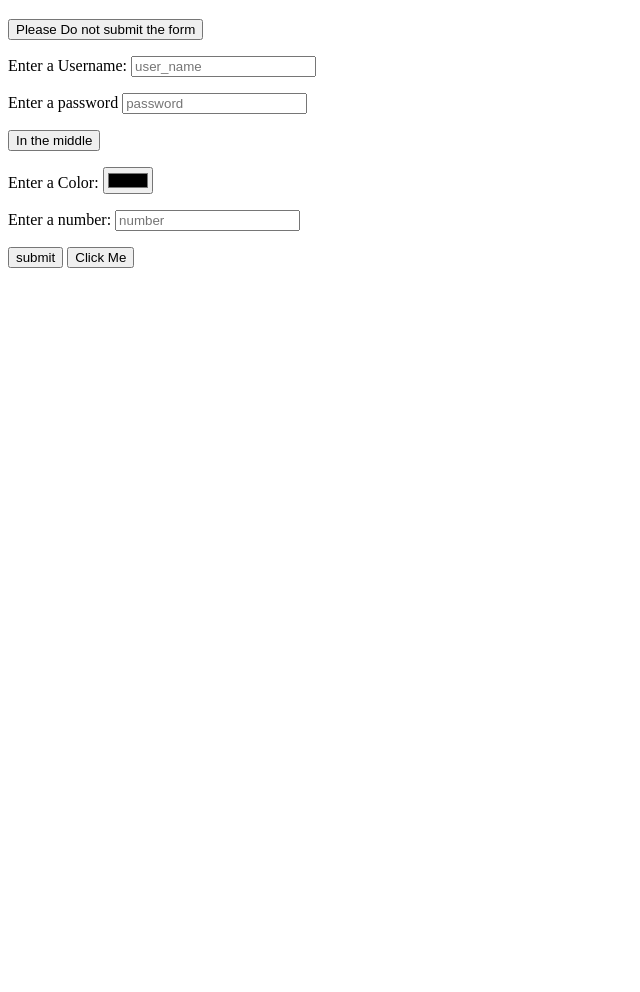
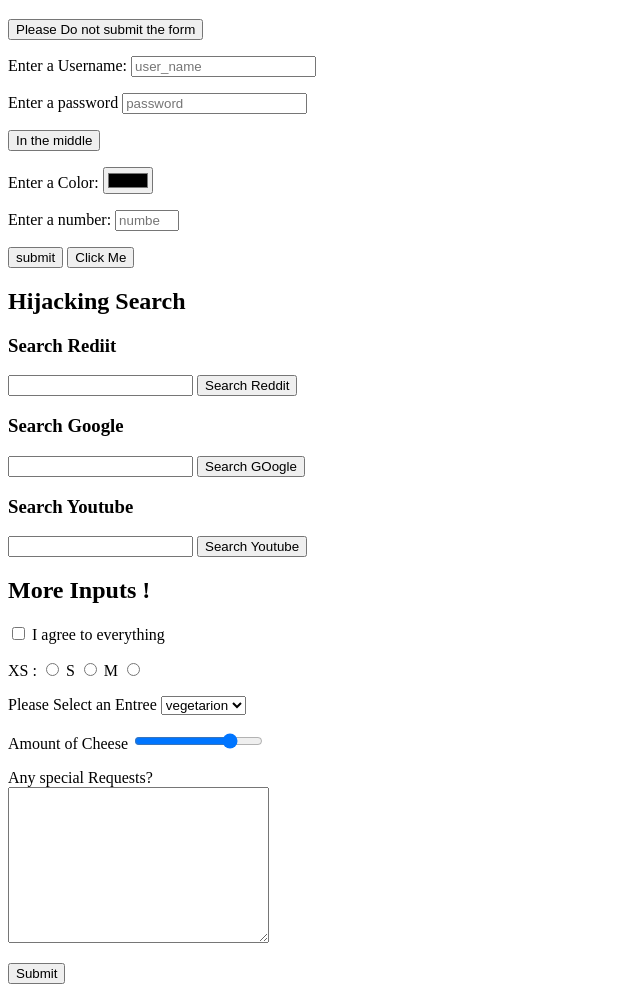
Before and after one commit to KernelTrek/Web_Developer, a plain HTML site: page 01_HTML/forms.html in a window 1280 px wide. Shown: the part 61-1053 px from the top of the page, without its empty margins (0-640 px from the left). Before the commit the page ends 800 px from the top, so only its background shows below. Drawn offline with Linux system fonts and the light colour scheme.

Commit message:
[Day2] Clear form method

```diff
--- a/01_HTML/forms.html
+++ b/01_HTML/forms.html
@@ -24,14 +24,17 @@
 
     <form action="/tacos">
         <button>Please Do not submit the form</button>
-        <!-- id 와 for 가 동일해야 일심 동체가 된다.-->
+        <!--
+            id 와 for 가 동일해야 일심 동체가 된다.
+            name 에 들어가는 대상은 나중에 폼에 들어갈떄 해당 이름으로 던져진다.
+        -->
         <p>
             <label for="username">Enter a Username:</label>
-            <input id="username" type="text" placeholder="user_name">
+            <input id="username" type="text" placeholder="user_name" name="username">
         </p>
         <p>
             <label for="password">Enter a password</label>
-            <input type="password" placeholder="password">
+            <input type="password" placeholder="password" name="password">
         </p>
         <button>In the middle</button>
         <p>
@@ -40,12 +43,63 @@
         </p>
         <p>
             <label for="number">Enter a number:</label>
-            <input type="number" placeholder="number">
+            <input type="number" placeholder="number" id="number" name="number" min="1" max="100" step="2">
         </p>
         <button>submit</button>
         <input type="submit" value="Click Me">
     </form>
+    <h2>Hijacking Search</h2>
+    <h3>Search Rediit</h3>
+    <form action="https://www.reddit.com/search">
+        <input type="text" name="q">
+        <button>Search Reddit</button>
+    </form>
+    <h3>Search Google</h3>
+    <form action="https://www.google.com/search">
+        <input type="text" name="q">
+        <button>Search GOogle</button>
+    </form>
+    <h3>Search Youtube</h3>
+    <form action="https://www.youtube.com/results">
+        <input type="text" name="search_query">
+        <button>Search Youtube</button>
+    </form>
 
+    <h2>More Inputs !</h2>
+    <form action="/birds">
+        <input type="checkbox" name="agree_tos" id="agree">
+        <label for="agree">I agree to everything</label>
+        <p>
+            <label for="xs">XS : </label>
+            <input type="radio" name="size" id="xs" value="xs">
+            <label for="s">S</label>
+            <input type="radio" name="size" id="s" value="s">
+            <label for="m">M</label>
+            <input type="radio" name="size" id="m" value="m">
+        </p>
+        <p>
+            <label for="meal">Please Select an Entree</label>
+            <select name="meal" id="meal">
+
+                <option value="fish">fish</option>
+                <option value="vegetarion" selected>vegetarion</option>
+                <option value="steak">steak</option>
+            </select>
+
+        </p>
+        <p>
+            <label for="cheese">Amount of Cheese</label>
+            <input type="range" name="cheese" id="chees" min="1" max="100" step="7" value="75">
+        </p>
+
+        <p>
+            <label for="requests">Any special Requests?</label>
+            <br>
+            <textarea name="requests" id="requests" cols="30" rows="10" placeholder="Please input your text">
+            </textarea>
+        </p>
+        <button>Submit</button>
+    </form>
 
 </body>
 
```
